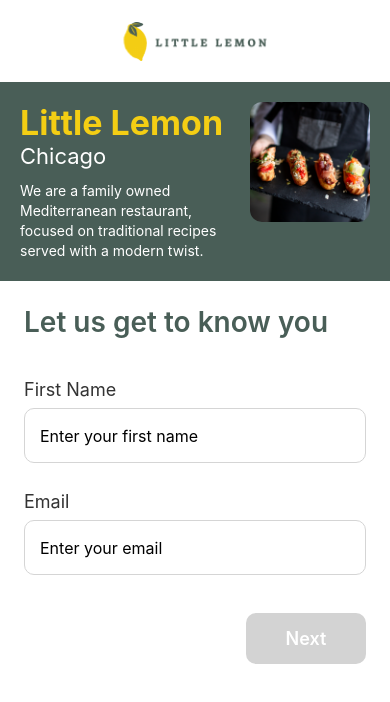
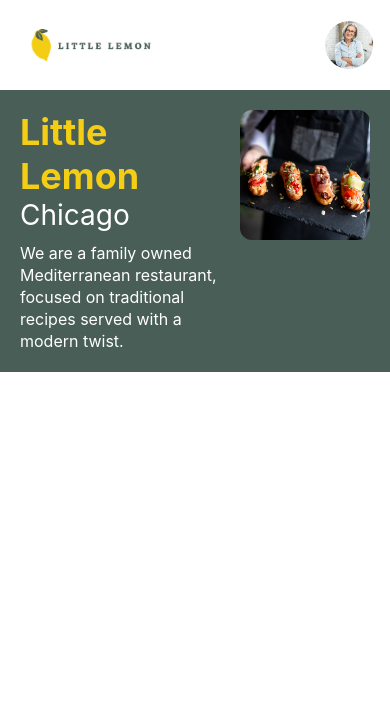
Before and after one commit to A-KN/little_lemon_reactnative_capstone, a React Native app: screen /Home in a window 390 px wide. Shown: the top 702 px of the page. Built offline with nearby package versions, Linux system fonts and the light colour scheme.

Commit message:
Home Screen intials

```diff
--- a/App.js
+++ b/App.js
@@ -1,29 +1,5 @@
-import { NavigationContainer } from "@react-navigation/native";
-import { createNativeStackNavigator } from "@react-navigation/native-stack";
-
-import Onboarding from "./src/screens/Onboarding";
-import Profile from "./src/screens/Profile";
-
-const Stack = createNativeStackNavigator();
+import RootNavigator from "./src/navigation/RootNavigator";
 
 export default function App() {
-  return (
-    <NavigationContainer>
-      <Stack.Navigator
-        screenOptions={{
-          headerShown: false,
-        }}
-      >
-        <Stack.Screen
-          name="Onboarding"
-          component={Onboarding}
-        />
-
-         <Stack.Screen
-           name="Profile"
-           component={Profile}
-        />
-      </Stack.Navigator>
-    </NavigationContainer>
-  );
+  return <RootNavigator />;
 }
--- /dev/null
+++ b/src/components/HomeHeader.js
@@ -0,0 +1,44 @@
+import React from "react";
+import { View, Image, Pressable, StyleSheet } from "react-native";
+import { useNavigation } from "@react-navigation/native";
+
+export default function HomeHeader() {
+  const navigation = useNavigation();
+
+  return (
+    <View style={styles.container}>
+      <Image
+        source={require("../../assets/images/Logo.png")}
+        style={styles.logo}
+        resizeMode="contain"
+      />
+
+      <Pressable onPress={() => navigation.navigate("Profile")}>
+        <Image
+          source={require("../../assets/images/Profile.png")}
+          style={styles.avatar}
+        />
+      </Pressable>
+    </View>
+  );
+}
+
+const styles = StyleSheet.create({
+  container: {
+    height: 90,
+    paddingHorizontal: 16,
+    flexDirection: "row",
+    alignItems: "center",
+    justifyContent: "space-between",
+    backgroundColor: "#FFFFFF",
+  },
+  logo: {
+    width: 150,
+    height: 40,
+  },
+  avatar: {
+    width: 50,
+    height: 50,
+    borderRadius: 25,
+  },
+});
--- a/src/navigation/RootNavigator.js
+++ b/src/navigation/RootNavigator.js
@@ -1,22 +1,60 @@
+import React, { useEffect, useState } from "react";
 import { NavigationContainer } from "@react-navigation/native";
 import { createNativeStackNavigator } from "@react-navigation/native-stack";
+import AsyncStorage from "@react-native-async-storage/async-storage";
 
-import Onboarding from "./src/screens/Onboarding";
+import Onboarding from "../screens/Onboarding";
+import Home from "../screens/Home";
+import Profile from "../screens/Profile";
 
 const Stack = createNativeStackNavigator();
 
-export default function App() {
+export default function RootNavigator() {
+  const [initialRoute, setInitialRoute] = useState(null);
+
+  useEffect(() => {
+    const loadState = async () => {
+      try {
+        const value = await AsyncStorage.getItem("onboardingCompleted");
+
+        if (value === "true") {
+          setInitialRoute("Home");
+        } else {
+          setInitialRoute("Onboarding");
+        }
+      } catch (error) {
+        console.log(error);
+        setInitialRoute("Onboarding");
+      }
+    };
+
+    loadState();
+  }, []);
+
+  if (!initialRoute) {
+    return null;
+  }
+
   return (
     <NavigationContainer>
       <Stack.Navigator
-        screenOptions={{
-          headerShown: false,
-        }}
+        initialRouteName={initialRoute}
+        screenOptions={{ headerShown: false }}
       >
         <Stack.Screen
           name="Onboarding"
           component={Onboarding}
         />
+
+        <Stack.Screen
+          name="Home"
+          component={Home}
+        />
+
+        <Stack.Screen
+          name="Profile"
+          component={Profile}
+        />
       </Stack.Navigator>
     </NavigationContainer>
   );
--- /dev/null
+++ b/src/screens/Home.js
@@ -0,0 +1,85 @@
+import React from "react";
+import { View, Text, StyleSheet, Image } from "react-native";
+import HomeHeader from "../components/HomeHeader";
+
+export default function Home() {
+  return (
+    <View style={styles.container}>
+      <HomeHeader />
+      <View style={styles.hero}>
+        <View style={styles.heroText}>
+          <Text style={styles.restaurantName}>
+            Little Lemon
+          </Text>
+
+          <Text style={styles.city}>
+            Chicago
+          </Text>
+
+          <Text style={styles.description}>
+            We are a family owned Mediterranean
+            restaurant, focused on traditional
+            recipes served with a modern twist.
+          </Text>
+        </View>
+
+  <Image
+    source={require("../../assets/images/Hero image.png")}
+    style={styles.heroImage}
+  />
+</View>
+    </View>
+  );
+}
+
+const styles = StyleSheet.create({
+  container: {
+    flex: 1,
+    backgroundColor: "#FFFFFF",
+  },
+  title: {
+    fontSize: 28,
+    fontWeight: "700",
+    margin: 20,
+  },
+
+  hero: {
+    backgroundColor: "#495E57",
+    flexDirection: "row",
+    justifyContent: "space-between",
+    padding: 20,
+  },
+
+  heroText: {
+    flex: 1,
+    paddingRight: 15,
+  },
+
+  restaurantName: {
+    color: "#F4CE14",
+    fontSize: 36,
+    fontWeight: "bold",
+  },
+
+  city: {
+    color: "#FFFFFF",
+    fontSize: 28,
+    marginBottom: 10,
+  },
+
+  description: {
+    color: "#FFFFFF",
+    fontSize: 16,
+    lineHeight: 22,
+  },
+
+  heroImage: {
+    width: 130,
+    height: 130,
+    borderRadius: 12,
+  },
+
+  title: {
+    display: "none",
+  },
+});
--- a/src/screens/Onboarding.js
+++ b/src/screens/Onboarding.js
@@ -34,7 +34,7 @@
       ["email", email],
     ]);
 
-    navigation.replace("Profile");
+    navigation.replace("Home");
   } catch (error) {
     console.log(error);
   }
```
